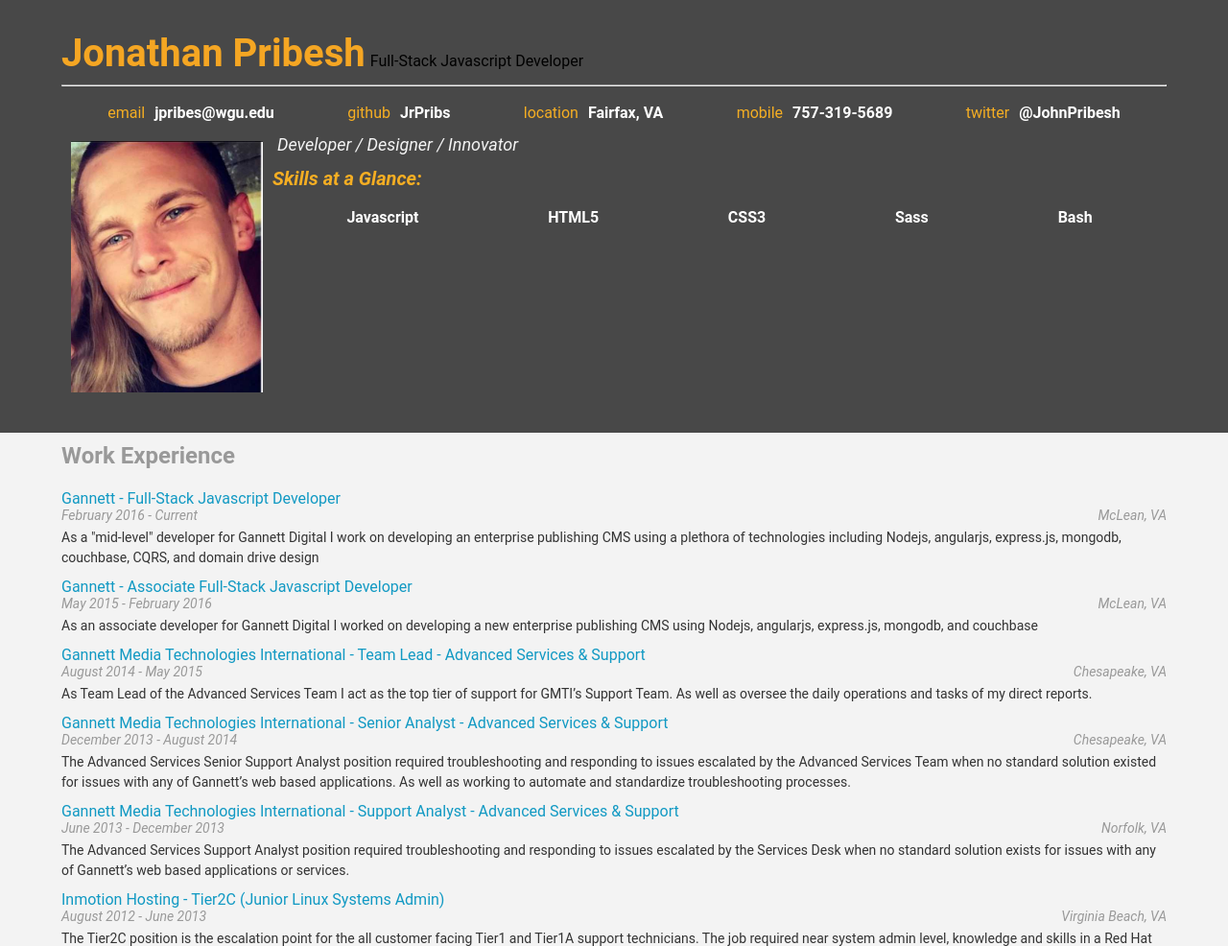
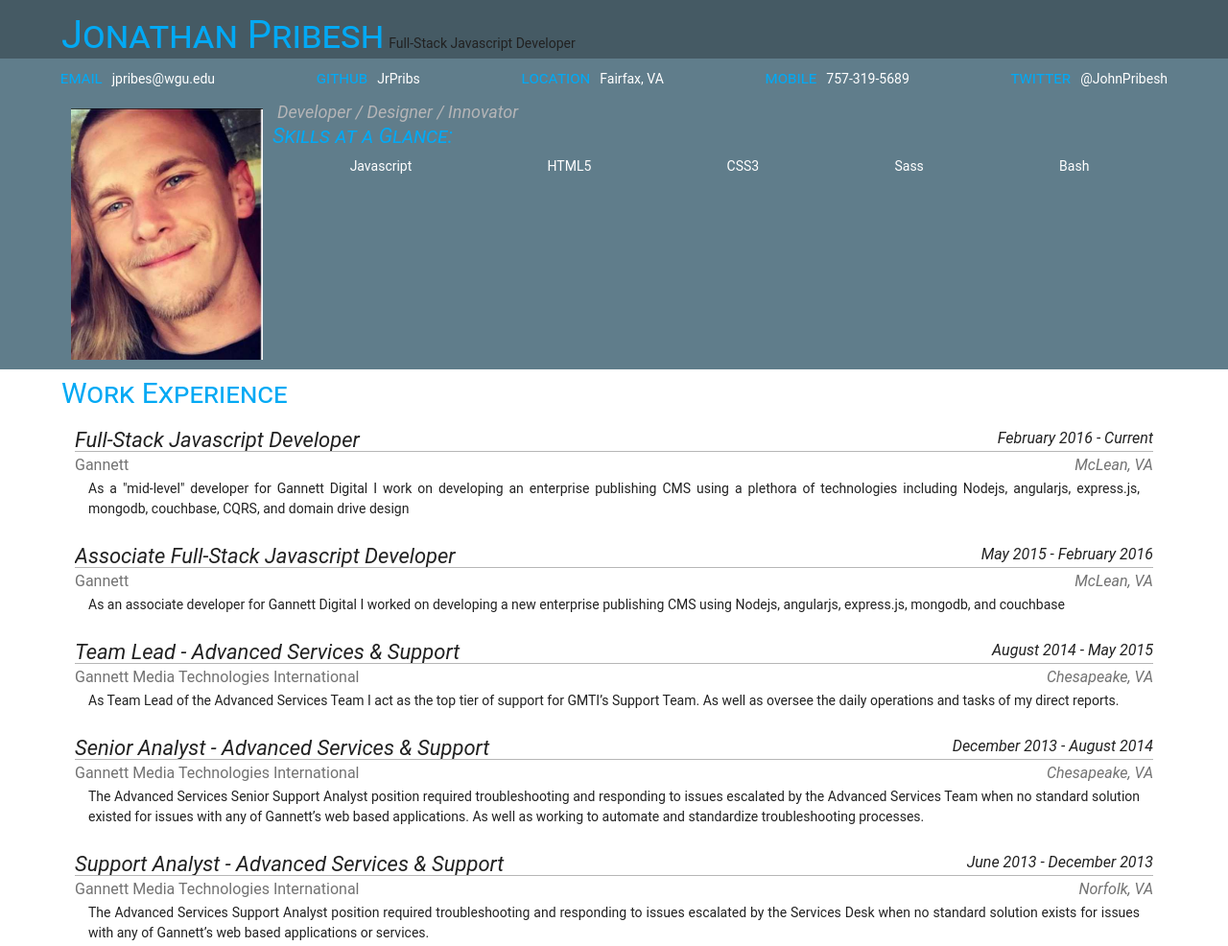
Before and after one commit to JrPribs/devFolio, a website: page resume.html in a window 1280 px wide. Shown: the top 986 px of the page at 96% size. Drawn offline with Linux system fonts and the light colour scheme; some packages are replaced by stand-ins of ours.

Commit message:
Adds more resume customization, including palette change

```diff
--- a/js/helper.js
+++ b/js/helper.js
@@ -12,28 +12,29 @@
 These are HTML strings. As part of the course, you'll be using JavaScript functions
 replace the %data% placeholder text you see in them.
 */
-var HTMLheaderName = '<h1 id="name">%data%</h1>';
-var HTMLheaderRole = '<span>%data%</span><hr>';
+var HTMLheaderName = '<h1>%data%</h1>';
+var HTMLheaderRole = '<span>%data%</span>';
 
-var HTMLcontactGeneric = '<li class="flex-item"><span class="orange-text">%contact%</span><span class="white-text">%data%</span></li>';
-var HTMLmobile = '<li class="flex-item"><span class="orange-text">mobile</span><span class="white-text">%data%</span></li>';
-var HTMLemail = '<li class="flex-item"><span class="orange-text">email</span><span class="white-text">%data%</span></li>';
-var HTMLtwitter = '<li class="flex-item"><span class="orange-text">twitter</span><span class="white-text">%data%</span></li>';
-var HTMLgithub = '<li class="flex-item"><span class="orange-text">github</span><span class="white-text">%data%</span></li>';
-var HTMLblog = '<li class="flex-item"><span class="orange-text">blog</span><span class="white-text">%data%</span></li>';
-var HTMLlocation = '<li class="flex-item"><span class="orange-text">location</span><span class="white-text">%data%</span></li>';
+var HTMLcontactGeneric = '<li class="flex-item"><span class="accent-text">%contact%</span><span>%data%</span></li>';
+var HTMLmobile = '<li class="flex-item"><span class="accent-text">mobile</span><span>%data%</span></li>';
+var HTMLemail = '<li class="flex-item"><span class="accent-text">email</span><span>%data%</span></li>';
+var HTMLtwitter = '<li class="flex-item"><span class="accent-text">twitter</span><span>%data%</span></li>';
+var HTMLgithub = '<li class="flex-item"><span class="accent-text">github</span><span>%data%</span></li>';
+var HTMLblog = '<li class="flex-item"><span class="accent-text">blog</span><span>%data%</span></li>';
+var HTMLlocation = '<li class="flex-item"><span class="accent-text">location</span><span>%data%</span></li>';
 
 var HTMLbioPic = '<img src="%data%" class="biopic">';
 var HTMLwelcomeMsg = '<span class="welcome-message">%data%</span>';
 
 var HTMLskillsStart = '<h3 id="skills-h3">Skills at a Glance:</h3><ul id="skills" class="flex-box"></ul>';
-var HTMLskills = '<li class="flex-item"><span class="white-text">%data%</span></li>';
+var HTMLskills = '<li><span>%data%</span></li>';
 
 var HTMLworkStart = '<div class="work-entry"></div>';
-var HTMLworkEmployer = '<a href="#">%data%';
-var HTMLworkTitle = ' - %data%</a>';
+var HTMLworkTop = '<div id="work-top" class="section clear-fix"></div>';
+var HTMLworkTitle = '<h3>%data%</h3>';
+var HTMLworkEmployer = '<h4 class="employer">%data%</h4>';
 var HTMLworkDates = '<div class="date-text">%data%</div>';
-var HTMLworkLocation = '<div class="location-text">%data%</div>';
+var HTMLworkLocation = '<h4 class="location-text">%data%</h4>';
 var HTMLworkDescription = '<p><br>%data%</p>';
 
 var HTMLprojectStart = '<div class="project-entry"></div>';
@@ -43,19 +44,19 @@
 var HTMLprojectImage = '<img src="%data%">';
 
 var HTMLschoolStart = '<div class="education-entry"></div>';
-var HTMLschoolName = '<a href="#">%data%';
-var HTMLschoolDegree = ' -- %data%</a>';
+var HTMLschoolName = '<h3>%data%';
+var HTMLschoolDegree = ' -- %data%</h3>';
 var HTMLschoolDates = '<div class="date-text">%data%</div>';
 var HTMLschoolLocation = '<div class="location-text">%data%</div>';
 var HTMLschoolMajor = '<em><br>Major: %data%</em>';
 
 var HTMLonlineClasses = '<div id="online-courses"><h3>Online Classes</h3></div>';
-var HTMLonlineUrl = '<a href="%data%">';
+var HTMLonlineUrl = '<a class="codeschool-title" href="%data%">';
 var HTMLonlineTitle = '%data%</a>';
-var HTMLcodeSchool = '<h4>CodeSchool</h4>';
+var HTMLcodeSchool = '<h3 class="online-course">CodeSchool.com</h3><div id="codeschool-courses"></div>';
 var HTMLcodeSchoolCourse = '<div class="codeschool-course"></div>';
 var HTMLonlineDates = '<div class="date-text">%data%</div>';
-var HTMLonlineURL = '<br><a href="#">%data%</a>';
+var HTMLonlineURL = '<div class="codeschool-title"><a href="#">%data%</a>';
 var HTMLonlineBadge = '<img src="%data%">';
 
 var internationalizeButton = '<button>Internationalize</button>';
--- a/js/resumeBuilder.js
+++ b/js/resumeBuilder.js
@@ -1113,14 +1113,10 @@
  };
 
  var dataPlaceholder = '%data%';
- var $header = $('#header');
- var $topContacts = $('#topContacts');
+ var $footerContacts = $('#footerContacts');
  var $workExp = $('#workExperience');
  var $projects = $('#projects');
  var $education = $('#education');
-
- $header.prepend(insertData(HTMLheaderRole, bio.role));
- $header.prepend(insertData(HTMLheaderName, bio.name));
 
  bio.display();
 
@@ -1143,10 +1139,15 @@
  function displayWork() {
      work.jobs.forEach(function(job) {
          $workExp.append(HTMLworkStart);
-         var jobTitle = insertData(HTMLworkEmployer, job.employer) + insertData(HTMLworkTitle, job.title);
-         $('.work-entry:last').append(jobTitle);
-         $('.work-entry:last').append(insertData(HTMLworkDates, job.dates));
-         $('.work-entry:last').append(insertData(HTMLworkLocation, job.location));
+         var $workTop = $(HTMLworkTop);
+         $workTop.append(insertData(HTMLworkTitle, job.title));
+         $workTop.append(insertData(HTMLworkDates, job.dates));
+         $('.work-entry:last').append($workTop);
+         var employerInfo = '<span class="clear-fix">' +
+            insertData(HTMLworkLocation, job.location) +
+            insertData(HTMLworkEmployer, job.employer) +
+            '</span>';
+         $('.work-entry:last').append(employerInfo);
          $('.work-entry:last').append(insertData(HTMLworkDescription, job.description));
      });
  }
@@ -1166,6 +1167,10 @@
  }
 
  function displayBio() {
+     var $header = $('#header');
+     var $topContacts = $('#topContacts');
+     var $headerTop = $('#header-top');
+     var $headerMain = $('#header-main');
      var templates = {
          mobile: HTMLmobile,
          email: HTMLemail,
@@ -1174,12 +1179,21 @@
          location: HTMLlocation,
          blog: HTMLblog
      };
+
+     // Add name & role
+     $headerTop.prepend(insertData(HTMLheaderRole, bio.role));
+     $headerTop.prepend(insertData(HTMLheaderName, bio.name));
+
+     // Add contact info
      Object.keys(bio.contacts).forEach(function(key) {
          $topContacts.append(insertData(templates[key], bio.contacts[key]));
+         $footerContacts.append(insertData(templates[key], bio.contacts[key]));
      });
-     $header.append(insertData(HTMLbioPic, bio.bioPic));
-     $header.append(insertData(HTMLwelcomeMsg, bio.welcomeMsg));
-     $header.append(HTMLskillsStart);
+
+     // Add bio info
+     $headerMain.append(insertData(HTMLbioPic, bio.bioPic));
+     $headerMain.append(insertData(HTMLwelcomeMsg, bio.welcomeMsg));
+     $headerMain.append(HTMLskillsStart);
      bio.skills.forEach(function(skill) {
          $('#skills').append(insertData(HTMLskills, skill));
      });
@@ -1187,14 +1201,13 @@
 
  function displayEducation() {
      education.schools.forEach(addSchool);
-     $education.append(HTMLonlineClasses);
-     $('#online-courses').append(HTMLcodeSchool);
+    $('#online-courses').append(HTMLcodeSchool);
      education.onlineCourses[0].courses.forEach(function(course) {
          var $courseHTML = $(HTMLcodeSchoolCourse);
          var title = insertData(HTMLonlineUrl, course.url) + insertData(HTMLonlineTitle, course.title);
          var badge = insertData(HTMLonlineBadge, course.badge);
-         $courseHTML.append([title, badge].join(''));
-         $('#online-courses').append($courseHTML);
+         $courseHTML.append([badge, title].join(''));
+         $('#codeschool-courses').append($courseHTML);
      });
  }
 
--- a/resume.html
+++ b/resume.html
@@ -7,78 +7,58 @@
     <script src="js/jQuery.js"></script>
     <script src="js/helper.js"></script>
     <script type="text/javascript" src="http://maps.googleapis.com/maps/api/js?libraries=places"></script>
-
     <meta name="viewport" content="width=device-width">
 </head>
 <body>
     <div id="main">
-    <div id="header" class="center-content clear-fix">
+        <div id="header" class="clear-fix primary-bg">
+            <div id="header-top" class="dark-bg"></div>
             <ul id="topContacts" class="flex-box"></ul>
+            <div id="header-main"></div>
         </div>
         <div style="clear: both;"></div>
-    <div id="workExperience" class="gray">
+        <div id="workExperience" class="section">
             <h2>Work Experience</h2>
         </div>
-    <div id="projects">
+        <div id="education">
+            <h2>Education</h2>
+        </div>
+        <div id="online-courses" class="section">
+            <h2>Online Courses</h2>
+        </div>
+        <div id="projects" class="section">
             <h2>Projects</h2>
-    </div>
-    <div id="education" class="gray">
-      <h2>Education</h2>
         </div>
         <div id="mapDiv">
             <h2>Where I've Lived and Worked</h2>
         </div>
-    <div id="lets-connect" class="dark-gray">
-      <h2 class="orange center-text">Let's Connect</h2>
-        <ul id="footerContacts" class="flex-box">
-      </ul>
+        <div id="lets-connect" class="dark-gray section">
+            <h2 class="accent-bg center-text">Let's Connect</h2>
+            <ul id="footerContacts" class="flex-box"></ul>
         </div>
     </div>
     <script src="js/resumeBuilder.js"></script>
 
-
-  <!--
-  These scripts are written in JavaScript. You'll be breaking them down as part of
-  a quiz. Essentially, the next few lines are checking to see if you have not
-  changed each section of the resume. If you have not made any changes to a section
-  of the resume, then that part of the resume does not show up. More on this in the
-  course.
-  -->
-
     <script type="text/javascript">
-    // Notice how all of a sudden there's JavaScript inside this HTML
-    // document? You can write JavaScript between <script> tags. At the end of your
-    // JavaScript, don't forget the closing script tag with the slash (/).
-
-
-    // Also, this is a JavaScript style comment. You can comment in JavaScript with:
-
-    //   two slashes for all following characters on a single line, or
-
-    /*
-        an opening and closing set of slash asterisks for block comments.
-    */
-
-
-    if(document.getElementsByClassName('flex-item').length === 0) {
+        if (document.getElementsByClassName('flex-item').length === 0) {
             document.getElementById('topContacts').style.display = 'none';
         }
-    if(document.getElementsByTagName('h1').length === 0) {
+        if (document.getElementsByTagName('h1').length === 0) {
             document.getElementById('header').style.display = 'none';
         }
-    if(document.getElementsByClassName('work-entry').length === 0) {
+        if (document.getElementsByClassName('work-entry').length === 0) {
             document.getElementById('workExperience').style.display = 'none';
         }
-    if(document.getElementsByClassName('project-entry').length === 0) {
+        if (document.getElementsByClassName('project-entry').length === 0) {
             document.getElementById('projects').style.display = 'none';
         }
-    if(document.getElementsByClassName('education-entry').length === 0) {
+        if (document.getElementsByClassName('education-entry').length === 0) {
             document.getElementById('education').style.display = 'none';
         }
-    if(document.getElementsByClassName('flex-item').length === 0) {
+        if (document.getElementsByClassName('flex-item').length === 0) {
             document.getElementById('lets-connect').style.display = 'none';
         }
-    if(document.getElementById('map') === null) {
+        if (document.getElementById('map') === null) {
             document.getElementById('mapDiv').style.display = 'none';
         }
     </script>
--- a/scss/resume.scss
+++ b/scss/resume.scss
@@ -1,135 +1,80 @@
+/***************************
+        SASS VARIABLES
+***************************/
+$primary-color-dark: #455A64;
+$primary-color: #607D8B;
+$primary-color-light: #CFD8DC;
+$primary-color-text: #FFFFFF;
+$accent-color: #03A9F4;
+$primary-text-color: #212121;
+$secondary-text-color: #727272;
+$divider-color: #B6B6B6;
+
 body,
 div,
-ul,
+h1,
+h2,
+h3,
+h4,
+h5,
+h6,
 li,
 p,
+ul {
+    margin: 0;
+    padding: 0;
+    font: normal normal normal 14px/21px "Roboto", sans-serif;
+    color: $primary-text-color;
+}
+
 h1,
 h2,
 h3,
 h4,
 h5,
 h6 {
-  padding:0;
-  margin:0;
-  font-family: "Roboto", sans-serif;
+    font-variant: small-caps;
+}
+
+h2 {
+    color: $accent-color;
+}
+
+h2.accent-bg {
+    color: $primary-color-text;
 }
 
 .clear-fix {
     overflow: auto;
 }
 
-.education-entry,
-.work-entry,
-.project-entry {
-  padding: 0 5%;
+.primary-bg {
+    background-color: $primary-color;
 }
 
-h1 {
-  font-size: 40px;
-  color: #f5a623;
-  line-height: 48px;
-  display: inline;
+.primary-bg-text {
+    color: $primary_color_text;
 }
 
-h2 {
-  font-weight: bold;
-  font-size: 24px;
-  color: #999;
-  line-height: 29px;
-  padding: 10px;
+.light-bg {
+    background-color: $primary-color-light;
 }
 
-h3 {
-  font-style: italic;
-  font-size: 20px;
-  color: #000;
-  line-height: 22px;
+.dark-bg {
+    background-color: $primary-color-dark;
 }
 
-h4 {
-  font-weight: bold;
-  font-size: 14px;
-  color: #4a4a4a;
-  line-height: 17px;
+.accent-bg {
+    background-color: $accent-color;
 }
 
-h2,
-h3,
-h4,
-h5 {
-  padding:10px 5%;
-
+.text-secondary {
+    color: $secondary-text-color;
 }
 
-
-.date-text {
-  font-style: italic;
-  font-size: 14px;
-  color: #999;
-  line-height: 16px;
-  float: left;
-}
-
-.location-text {
-  font-style: italic;
-  font-size: 14px;
-  color: #999;
-  line-height: 16px;
-  float: right;
-
-}
-
-p {
-  font-size: 14px;
-  color: #333;
-  line-height: 21px;
-}
-
-a {
-  color: #1199c3;
-  text-decoration: none;
-  margin-top: 10px;
-  display: block;
-}
-
-.welcome-message {
-  font-style: italic;
-  font-size: 18px;
-  color: #f3f3f3;
-  line-height: 28px;
-}
-
-#skills-h3 {
-  color: #f5ae23;
-  display: none;
-}
-
-.orange {
-  background-color: #f5ae23;
-}
-
-.orange-text {
-  color: #f5ae23;
-}
-
-.white-text {
-  font-weight: bold;
-  color: #fff;
-}
-
-.gray {
-  background-color: #f3f3f3;
-  padding-bottom: 10px;
-  clear:both;
-}
-
-.dark-gray {
-  background-color: #4a4a4a;
-}
-
-/* TODO: Replace with image later */
-#header {
-  background-color: #484848;
+.accent-text {
+    font-variant: small-caps;
+    color: $accent-color;
 }
 
 .flex-box {
@@ -143,6 +88,122 @@
 
 .center-content {
     padding: 2.5% 5%;
+}
+#header {
+    li,
+    p {
+        color: $primary-color-text;
+    }
+    #header-top {
+        padding: 1% 5% 0;
+    }
+
+    #header-main {
+        padding: 0 5% 2.5%;
+    }
+}
+#skills-h3 {
+    color: $accent-color;
+}
+
+#footerContacts {
+    background-color: $primary-color-dark;
+}
+
+#footerContacts,
+#topContacts {
+    .accent-text {
+        font-size: 1.25em;
+    }
+}
+
+.work-entry {
+    margin: 1em;
+    margin-bottom: 2em;
+    padding: 1em;
+    h3,
+    h4,
+    p {
+        font-variant: normal;
+        color: $primary-text-color;
+    }
+
+    .date-text,
+    .location-text {
+        font-style: italic;
+        font-size: 16px;
+        line-height: 18px;
+    }
+
+    h3,
+    .employer {
+        float: left;
+    }
+
+    h4 {
+        color: $secondary-text-color;
+        font-weight: normal;
+        padding: 5px 0 0 0;
+        margin: 0;
+    }
+    p {
+        text-align: justify;
+        padding: 0 1em;
+        margin-top: -1em;
+    }
+    .date-text,
+    .location-text {
+        float: right;
+    }
+}
+
+.section {
+    border-bottom: 1px solid $divider-color;
+}
+
+.education-entry,
+.project-entry,
+.work-entry {
+    padding: 0 5%;
+}
+
+h1 {
+    font-size: 40px;
+    color: $accent-color;
+    line-height: 48px;
+    display: inline;
+}
+
+h2 {
+    font-size: 30px;
+    line-height: 29px;
+    padding: 10px 5%;
+}
+
+h3 {
+    font-style: italic;
+    font-size: 22px;
+    line-height: 22px;
+}
+
+h4 {
+    font-weight: bold;
+    font-size: 16px;
+    line-height: 17px;
+}
+
+a {
+    color: #1199c3;
+    text-decoration: none;
+    margin-top: 10px;
+    display: block;
+}
+
+.welcome-message {
+    font-style: italic;
+    font-size: 18px;
+    color: #b5b5b7;
+    line-height: 28px;
 }
 
 ul {
@@ -170,18 +231,46 @@
 
 #online-courses {
     display: flex;
+    -moz-flex-direction: column;
+    -webkit-flex-direction: column;
+    flex-direction: column;
+    padding-bottom: 1em;
+    .online-course {
+        margin: 0 auto;
+        color: $accent-color;
+    }
+    #codeschool-courses {
+        display: flex;
+        -moz-flex-direction: row;
+        -webkit-flex-direction: row;
+        flex-direction: row;
+        -moz-flex-wrap: wrap;
+        -webkit-flex-wrap: wrap;
         flex-wrap: wrap;
+        margin: 0 5%;
         .codeschool-course {
+            background-color: #fff;
+            padding: 5px;
+            border-radius: 1px;
+            box-shadow: 0 1px 3px #000;
+            margin: 5px;
             text-align: center;
             flex: 1;
-        height: 100px;
+            max-height: 150px;
+            min-width: 150px;
+            .codeschool-title {
+                margin: 5px;
+                max-height: 30px;
+            }
             img {
-            height: 100px;
+                padding: 0;
+                max-height: 100px;
             }
         }
     }
+}
+
 /* Media queries to handle various device widths */
-
 @media only screen and (max-width: 1024px) {
     #lets-connect {
         margin-top: 5%;
```
Also changed, not shown: css/resume.css. Lines whose indentation alone changed are shown as unchanged.
